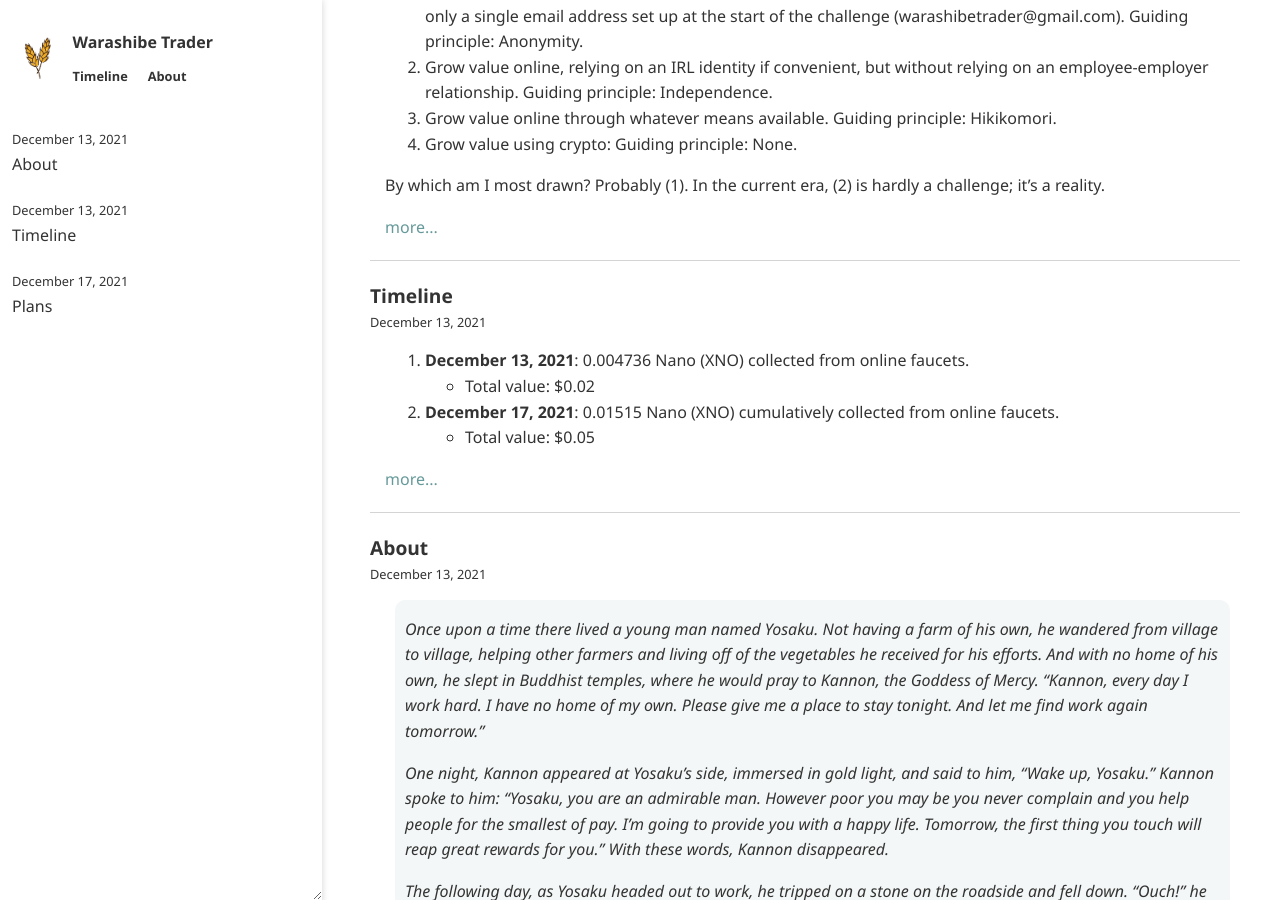
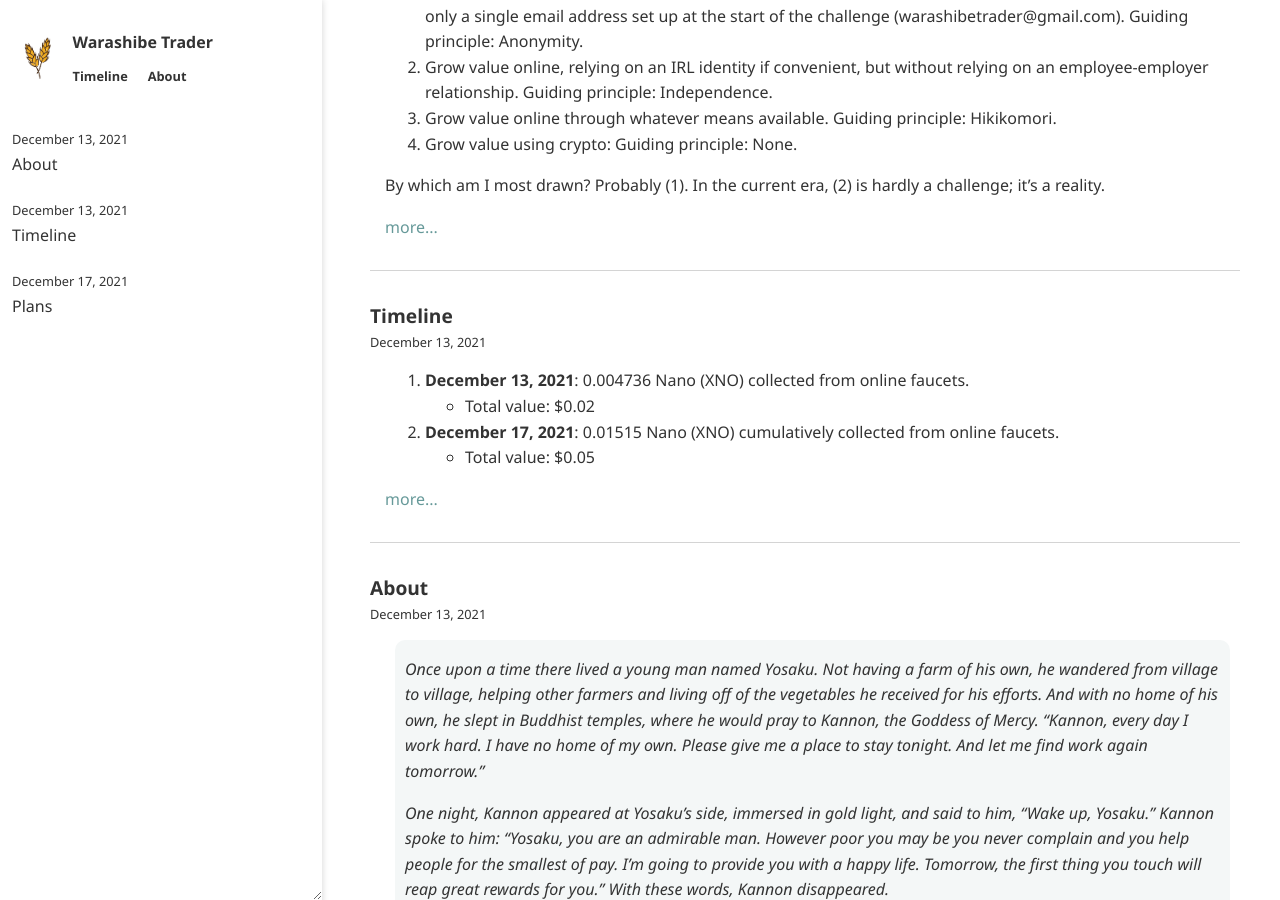
Before and after one commit to warashibetrader/warashibetrader.github.io, a Jekyll site: the page built from index.html, in a window 1280 px wide and 900 px high, scrolled down 350 px. Built offline with Jekyll 4.4.1, drawn with Linux system fonts in a browser that asks for light colours.

Commit message:
Update index.html

```diff
--- a/index.html
+++ b/index.html
@@ -7,7 +7,7 @@ title: Updates
 
 {% for post in site.posts limit:10 %}
 
-<div style="padding-bottom:20px; margin-bottom:20px; border-bottom: solid 1px #d4d4d4;">
+<div style="padding-bottom:30px; margin-bottom:30px; border-bottom: solid 1px #d4d4d4;">
 	<h2><a href="{{ post.url | relative_url }}">{{ post.title }}</a></h2>
 	<div class="date-format" style="margin-bottom:15px">{{ post.date | date: "%B %-d, %Y" }}</div>
 
```
